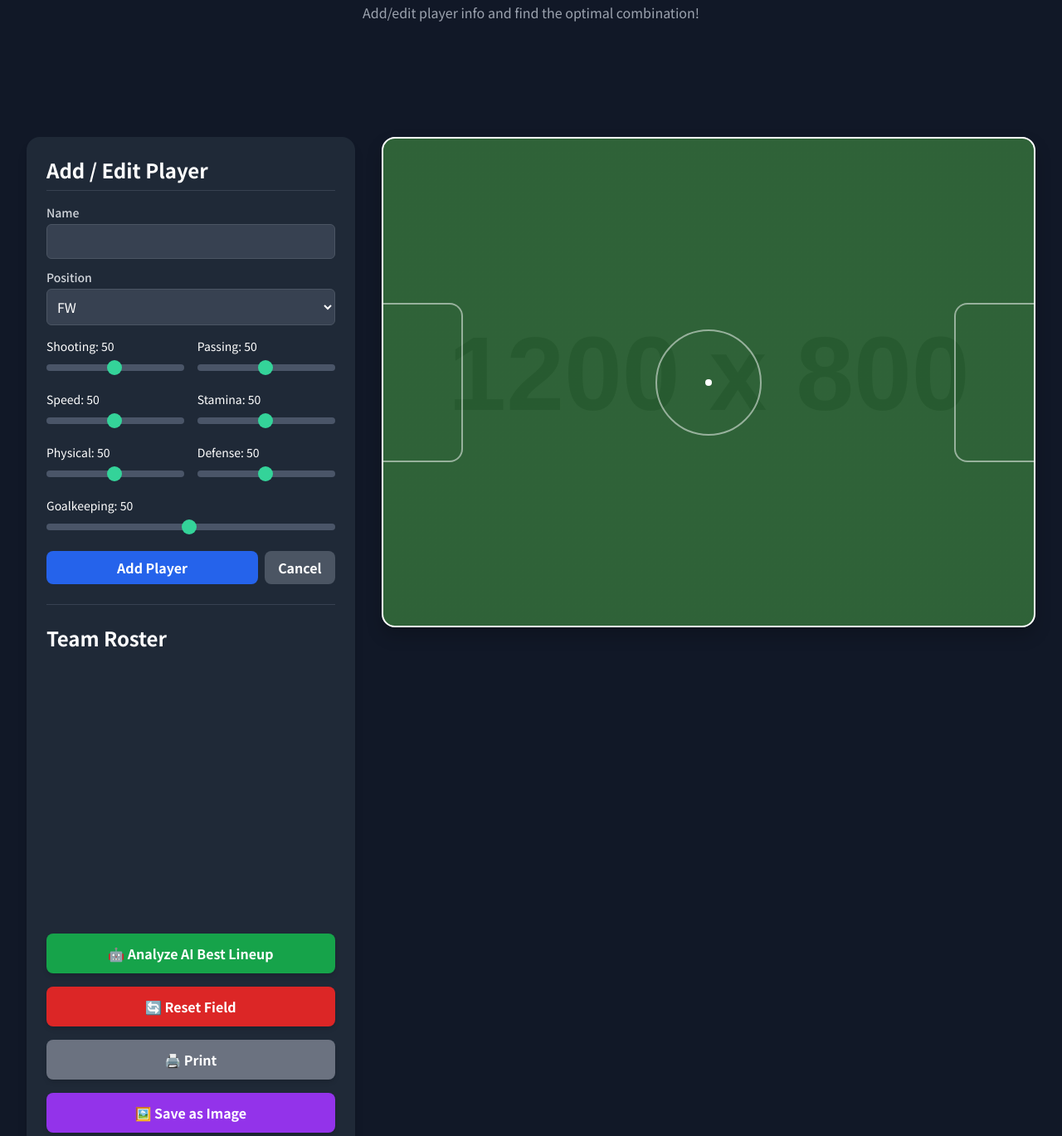
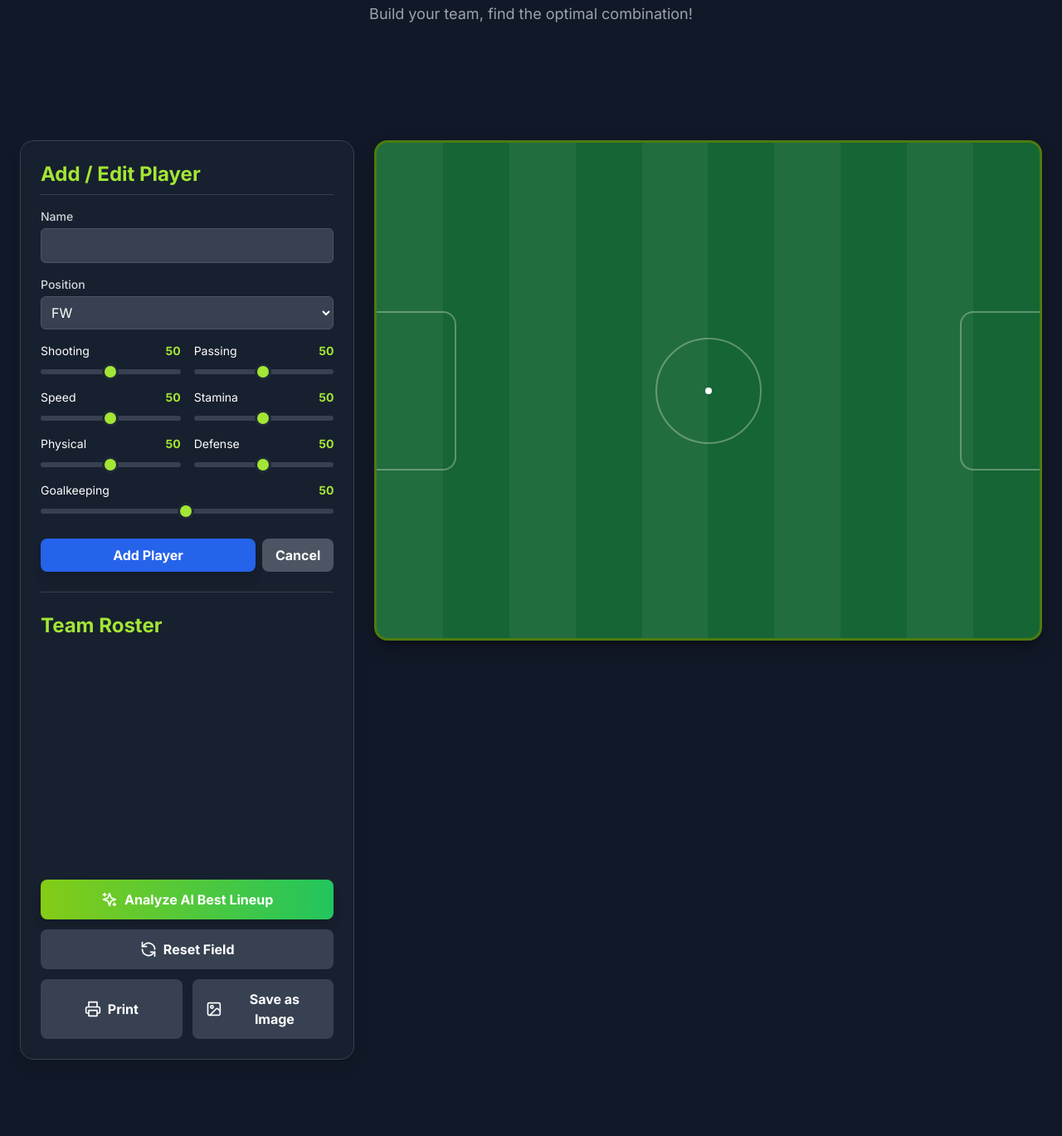
Before and after one commit to johnnycho0127/soccerlineup, a plain HTML site: page index.html in a window 1280 px wide. Shown: the part 77-1446 px from the top of the page at 83% size. After the commit the page ends 1378 px from the top, so only its background shows below. Drawn offline with nearby package versions, Linux system fonts and the light colour scheme; placeholder pictures from the web are drawn by us.

Commit message:
Update index.html

```diff
--- a/index.html
+++ b/index.html
@@ -5,7 +5,9 @@
     <meta name="viewport" content="width=device-width, initial-scale=1.0">
     <title>AI Soccer Lineup Builder</title>
     <script src="https://cdn.tailwindcss.com"></script>
-    <link href="https://fonts.googleapis.com/css2?family=Noto+Sans+KR:wght@400;500;700&display=swap" rel="stylesheet">
+    <link rel="preconnect" href="https://fonts.googleapis.com">
+    <link rel="preconnect" href="https://fonts.gstatic.com" crossorigin>
+    <link href="https://fonts.googleapis.com/css2?family=Inter:wght@400;500;700&display=swap" rel="stylesheet">
     <script src="https://cdnjs.cloudflare.com/ajax/libs/html2canvas/1.4.1/html2canvas.min.js"></script>
 
     <!-- Google AdSense -->
@@ -14,32 +16,40 @@
 
     <style>
         body {
-            font-family: 'Noto Sans KR', sans-serif;
+            font-family: 'Inter', 'Noto Sans KR', sans-serif;
+            background-color: #111827; /* gray-900 */
         }
         .field {
+            background-color: #166534; /* green-800 */
             background-image:
-                linear-gradient(to bottom, rgba(20, 80, 30, 0.85), rgba(20, 80, 30, 0.85)),
-                url('https://placehold.co/1200x800/222/222?text=+');
-            background-size: cover;
-            background-position: center;
-            border: 2px solid #FFF;
-            box-shadow: 0 10px 20px rgba(0,0,0,0.2);
-            position: relative; /* For absolute positioning of players */
+                repeating-linear-gradient(90deg,
+                    rgba(255, 255, 255, 0.05),
+                    rgba(255, 255, 255, 0.05) 10%,
+                    transparent 10%,
+                    transparent 20%
+                );
+            border: 3px solid #4d7c0f; /* lime-700 */
+            box-shadow: 0 10px 25px -5px rgba(0, 0, 0, 0.3), 0 8px 10px -6px rgba(0, 0, 0, 0.3);
+            position: relative;
         }
         .field.drag-over {
-            background-color: rgba(255, 255, 255, 0.1);
+            outline: 3px dashed #a3e635; /* lime-400 */
+            outline-offset: -5px;
         }
-        .field-line, .center-circle { border-color: rgba(255, 255, 255, 0.5); }
+        .field-line, .center-circle { border-color: rgba(255, 255, 255, 0.3); }
         .player {
-            transition: all 0.2s ease;
+            transition: all 0.2s ease-in-out;
             cursor: grab;
-            border: 1px solid rgba(255,255,255,0.1);
-            width: 80px; /* Fixed width for players */
+            border: 2px solid transparent;
+            width: 85px;
             height: auto;
+            background-color: rgba(17, 24, 39, 0.8); /* gray-900 with opacity */
+            backdrop-filter: blur(4px);
+            -webkit-backdrop-filter: blur(4px);
         }
         .player.selected, .player:hover {
-            background-color: #374151; /* gray-700 */
-            border-color: #34d399; /* green-400 */
+            border-color: #a3e635; /* lime-400 */
+            transform: translateY(-2px);
         }
         .player:active {
             cursor: grabbing;
@@ -47,27 +57,27 @@
             z-index: 100;
         }
         .player.on-field {
-            position: absolute; /* Players on the field are absolutely positioned */
+            position: absolute;
         }
         .player.on-field .player-stats { display: none; }
-        .player.on-field .player-name { font-size: 0.875rem; font-weight: bold; }
-        .player.on-field .player-pos { font-size: 0.75rem; }
+        .player.on-field .player-name { font-size: 0.9rem; font-weight: 700; color: #fff; }
+        .player.on-field .player-pos { font-size: 0.8rem; color: #d1d5db; } /* gray-300 */
 
-        input[type="range"] { -webkit-appearance: none; appearance: none; width: 100%; height: 8px; background: #4a5568; border-radius: 5px; outline: none; }
-        input[type="range"]::-webkit-slider-thumb { -webkit-appearance: none; appearance: none; width: 18px; height: 18px; background: #34d399; cursor: pointer; border-radius: 50%; }
-        input[type="range"]::-moz-range-thumb { width: 18px; height: 18px; background: #34d399; cursor: pointer; border-radius: 50%; }
+        input[type="range"] { -webkit-appearance: none; appearance: none; width: 100%; height: 6px; background: #374151; border-radius: 99px; outline: none; transition: background 0.2s; }
+        input[type="range"]:hover { background: #4b5563; }
+        input[type="range"]::-webkit-slider-thumb { -webkit-appearance: none; appearance: none; width: 20px; height: 20px; background: #a3e635; cursor: pointer; border-radius: 50%; border: 3px solid #1f2937; }
+        input[type="range"]::-moz-range-thumb { width: 20px; height: 20px; background: #a3e635; cursor: pointer; border-radius: 50%; border: 3px solid #1f2937; }
 
         @media print {
-            body, .max-w-7xl {
-                margin: 0;
-                padding: 0;
-            }
-            body > *, #player-form-container, #player-list-container, header, .adsbygoogle, .action-buttons {
+            body { background-color: #fff; }
+            header, aside, .adsbygoogle {
                 display: none !important;
             }
             main {
                 width: 100% !important;
                 height: 100vh !important;
+                padding: 0 !important;
+                margin: 0 !important;
                 position: absolute;
                 top: 0;
                 left: 0;
@@ -77,30 +87,30 @@
                 height: 100% !important;
                 border: none !important;
                 box-shadow: none !important;
-                -webkit-print-color-adjust: exact; /* Chrome, Safari */
-                color-adjust: exact; /* Firefox */
+                -webkit-print-color-adjust: exact;
+                color-adjust: exact;
             }
             .player.on-field {
                 -webkit-print-color-adjust: exact;
                 color-adjust: exact;
             }
             .player.on-field .player-name, .player.on-field .player-pos {
-                color: #fff !important; /* Ensure text is visible on dark background */
-                text-shadow: 1px 1px 2px #000;
+                color: #fff !important;
+                text-shadow: 1px 1px 3px rgba(0,0,0,0.8);
             }
         }
     </style>
 </head>
-<body class="bg-gray-900 text-white p-4 lg:p-8">
+<body class="bg-gray-900 text-white p-4 lg:p-6">
 
-    <div class="max-w-7xl mx-auto">
-        <header class="text-center mb-8">
-            <h1 class="text-3xl lg:text-4xl font-bold text-green-400">AI Soccer Lineup Builder</h1>
-            <p class="text-gray-400 mt-2">Add/edit player info and find the optimal combination!</p>
+    <div class="max-w-8xl mx-auto">
+        <header class="text-center mb-6">
+            <h1 class="text-3xl lg:text-5xl font-bold text-transparent bg-clip-text bg-gradient-to-r from-lime-400 to-green-500">AI Soccer Lineup Builder</h1>
+            <p class="text-gray-400 mt-2 text-lg">Build your team, find the optimal combination!</p>
         </header>
 
         <!-- AdSense Ad Unit -->
-        <div class="my-4 flex justify-center">
+        <div class="my-6 flex justify-center">
             <script async src="https://pagead2.googlesyndication.com/pagead/js/adsbygoogle.js?client=ca-pub-8206775175074829"
                  crossorigin="anonymous"></script>
             <!-- soccer -->
@@ -113,71 +123,10 @@
             </script>
         </div>
 
-        <div class="flex flex-col lg:flex-row gap-8">
+        <div class="flex flex-col lg:flex-row gap-6">
 
-            <!-- Player Management Panel -->
-            <aside class="lg:w-1/3 bg-gray-800 p-6 rounded-2xl shadow-lg flex flex-col">
-                <!-- Player Input Form -->
-                <div id="player-form-container">
-                    <h2 class="text-2xl font-semibold mb-4 border-b border-gray-700 pb-2">Add / Edit Player</h2>
-                    <form id="player-form" class="space-y-3">
-                        <input type="hidden" id="playerId">
-                        <div>
-                            <label for="playerName" class="block text-sm font-medium text-gray-300">Name</label>
-                            <input type="text" id="playerName" class="w-full bg-gray-700 border border-gray-600 rounded-md p-2 mt-1 text-white" required>
-                        </div>
-                        <div>
-                            <label for="playerPosition" class="block text-sm font-medium text-gray-300">Position</label>
-                            <select id="playerPosition" class="w-full bg-gray-700 border border-gray-600 rounded-md p-2 mt-1 text-white">
-                                <option>FW</option><option>MF</option><option>DF</option><option>GK</option>
-                            </select>
-                        </div>
-                        <div class="grid grid-cols-2 gap-4">
-                            <div><label class="text-sm">Shooting: <span id="shootingValue">50</span></label><input type="range" id="shooting" min="1" max="100" value="50"></div>
-                            <div><label class="text-sm">Passing: <span id="passingValue">50</span></label><input type="range" id="passing" min="1" max="100" value="50"></div>
-                            <div><label class="text-sm">Speed: <span id="speedValue">50</span></label><input type="range" id="speed" min="1" max="100" value="50"></div>
-                            <div><label class="text-sm">Stamina: <span id="staminaValue">50</span></label><input type="range" id="stamina" min="1" max="100" value="50"></div>
-                            <div><label class="text-sm">Physical: <span id="physicalValue">50</span></label><input type="range" id="physical" min="1" max="100" value="50"></div>
-                            <div><label class="text-sm">Defense: <span id="defenseValue">50</span></label><input type="range" id="defense" min="1" max="100" value="50"></div>
-                            <div class="col-span-2"><label class="text-sm">Goalkeeping: <span id="goalkeepingValue">50</span></label><input type="range" id="goalkeeping" min="1" max="100" value="50"></div>
-                        </div>
-                        <div class="flex gap-2 pt-2">
-                             <button type="submit" id="add-player-btn" class="flex-1 bg-blue-600 hover:bg-blue-700 text-white font-bold py-2 px-4 rounded-lg transition">Add Player</button>
-                             <button type="button" id="update-player-btn" class="flex-1 bg-yellow-600 hover:bg-yellow-700 text-white font-bold py-2 px-4 rounded-lg transition hidden">Update Info</button>
-                             <button type="button" id="delete-player-btn" class="flex-1 bg-red-800 hover:bg-red-700 text-white font-bold py-2 px-4 rounded-lg transition hidden">Delete Player</button>
-                             <button type="button" id="clear-form-btn" class="bg-gray-600 hover:bg-gray-700 text-white font-bold py-2 px-4 rounded-lg transition">Cancel</button>
-                        </div>
-                    </form>
-                </div>
-
-                <div class="border-t border-gray-700 my-6"></div>
-
-                <!-- Player Roster -->
-                <div id="player-list-container">
-                    <h2 class="text-2xl font-semibold mb-4">Team Roster</h2>
-                    <div id="player-list" class="space-y-3 h-[300px] overflow-y-auto pr-2">
-                        <!-- Player cards will be dynamically added here -->
-                    </div>
-                </div>
-
-                <div class="mt-auto pt-6 action-buttons">
-                     <button id="optimize-btn" class="w-full bg-green-600 hover:bg-green-700 text-white font-bold py-3 px-4 rounded-lg transition duration-300 shadow-md">
-                        🤖 Analyze AI Best Lineup
-                    </button>
-                     <button id="reset-btn" class="mt-4 w-full bg-red-600 hover:bg-red-700 text-white font-bold py-3 px-4 rounded-lg transition duration-300 shadow-md">
-                        🔄 Reset Field
-                    </button>
-                     <button id="print-btn" class="mt-4 w-full bg-gray-500 hover:bg-gray-600 text-white font-bold py-3 px-4 rounded-lg transition duration-300 shadow-md">
-                        🖨️ Print
-                    </button>
-                     <button id="save-image-btn" class="mt-4 w-full bg-purple-600 hover:bg-purple-700 text-white font-bold py-3 px-4 rounded-lg transition duration-300 shadow-md">
-                        🖼️ Save as Image
-                    </button>
-                </div>
-            </aside>
-
-            <!-- Soccer Field -->
-            <main class="lg:w-2/3">
+            <!-- Soccer Field (appears first on mobile) -->
+            <main class="lg:w-2/3 order-1 lg:order-2">
                  <div id="field" class="field w-full aspect-[4/3] rounded-2xl p-4">
                     <!-- Field lines (visual elements) -->
                     <div class="absolute top-1/2 left-0 w-full h-px field-line -translate-y-1/2"></div>
@@ -188,11 +137,79 @@
                     <!-- Players will be placed here -->
                 </div>
             </main>
+
+            <!-- Player Management Panel (appears second on mobile) -->
+            <aside class="lg:w-1/3 bg-gray-800/50 backdrop-blur-sm border border-gray-700 p-6 rounded-2xl shadow-lg flex flex-col order-2 lg:order-1">
+                <!-- Player Input Form -->
+                <div id="player-form-container">
+                    <h2 class="text-2xl font-semibold mb-4 border-b border-gray-700 pb-2 text-lime-400">Add / Edit Player</h2>
+                    <form id="player-form" class="space-y-4">
+                        <input type="hidden" id="playerId">
+                        <div>
+                            <label for="playerName" class="block text-sm font-medium text-gray-300">Name</label>
+                            <input type="text" id="playerName" class="w-full bg-gray-700 border border-gray-600 rounded-md p-2 mt-1 text-white focus:ring-lime-500 focus:border-lime-500" required>
+                        </div>
+                        <div>
+                            <label for="playerPosition" class="block text-sm font-medium text-gray-300">Position</label>
+                            <select id="playerPosition" class="w-full bg-gray-700 border border-gray-600 rounded-md p-2 mt-1 text-white focus:ring-lime-500 focus:border-lime-500">
+                                <option>FW</option><option>MF</option><option>DF</option><option>GK</option>
+                            </select>
+                        </div>
+                        <div class="grid grid-cols-2 gap-x-4 gap-y-3">
+                            <div><label class="text-sm flex justify-between">Shooting <span id="shootingValue" class="font-bold text-lime-400">50</span></label><input type="range" id="shooting" min="1" max="100" value="50"></div>
+                            <div><label class="text-sm flex justify-between">Passing <span id="passingValue" class="font-bold text-lime-400">50</span></label><input type="range" id="passing" min="1" max="100" value="50"></div>
+                            <div><label class="text-sm flex justify-between">Speed <span id="speedValue" class="font-bold text-lime-400">50</span></label><input type="range" id="speed" min="1" max="100" value="50"></div>
+                            <div><label class="text-sm flex justify-between">Stamina <span id="staminaValue" class="font-bold text-lime-400">50</span></label><input type="range" id="stamina" min="1" max="100" value="50"></div>
+                            <div><label class="text-sm flex justify-between">Physical <span id="physicalValue" class="font-bold text-lime-400">50</span></label><input type="range" id="physical" min="1" max="100" value="50"></div>
+                            <div><label class="text-sm flex justify-between">Defense <span id="defenseValue" class="font-bold text-lime-400">50</span></label><input type="range" id="defense" min="1" max="100" value="50"></div>
+                            <div class="col-span-2"><label class="text-sm flex justify-between">Goalkeeping <span id="goalkeepingValue" class="font-bold text-lime-400">50</span></label><input type="range" id="goalkeeping" min="1" max="100" value="50"></div>
+                        </div>
+                        <div class="flex gap-2 pt-2">
+                             <button type="submit" id="add-player-btn" class="flex-1 bg-blue-600 hover:bg-blue-500 text-white font-bold py-2 px-4 rounded-lg transition shadow-lg hover:shadow-blue-500/50 flex items-center justify-center gap-2">Add Player</button>
+                             <button type="button" id="update-player-btn" class="flex-1 bg-yellow-500 hover:bg-yellow-400 text-white font-bold py-2 px-4 rounded-lg transition shadow-lg hover:shadow-yellow-500/50 hidden items-center justify-center gap-2">Update Info</button>
+                             <button type="button" id="delete-player-btn" class="flex-1 bg-red-700 hover:bg-red-600 text-white font-bold py-2 px-4 rounded-lg transition shadow-lg hover:shadow-red-600/50 hidden items-center justify-center gap-2">Delete</button>
+                             <button type="button" id="clear-form-btn" class="bg-gray-600 hover:bg-gray-500 text-white font-bold py-2 px-4 rounded-lg transition">Cancel</button>
+                        </div>
+                    </form>
+                </div>
+
+                <div class="border-t border-gray-700 my-6"></div>
+
+                <!-- Player Roster -->
+                <div id="player-list-container" class="flex-grow">
+                    <h2 class="text-2xl font-semibold mb-4 text-lime-400">Team Roster</h2>
+                    <div id="player-list" class="space-y-2 h-[250px] overflow-y-auto pr-2">
+                        <!-- Player cards will be dynamically added here -->
+                    </div>
+                </div>
+
+                <div class="mt-auto pt-6 action-buttons space-y-3">
+                     <button id="optimize-btn" class="w-full bg-gradient-to-r from-lime-500 to-green-500 hover:from-lime-400 hover:to-green-400 text-white font-bold py-3 px-4 rounded-lg transition duration-300 shadow-lg hover:shadow-lime-500/50 flex items-center justify-center gap-2">
+                        <svg xmlns="http://www.w3.org/2000/svg" width="20" height="20" viewBox="0 0 24 24" fill="none" stroke="currentColor" stroke-width="2" stroke-linecap="round" stroke-linejoin="round"><path d="m12 3-1.912 5.813a2 2 0 0 1-1.275 1.275L3 12l5.813 1.912a2 2 0 0 1 1.275 1.275L12 21l1.912-5.813a2 2 0 0 1 1.275-1.275L21 12l-5.813-1.912a2 2 0 0 1-1.275-1.275L12 3Z"/><path d="M5 3v4"/><path d="M19 17v4"/><path d="M3 5h4"/><path d="M17 19h4"/></svg>
+                        Analyze AI Best Lineup
+                    </button>
+                     <button id="reset-btn" class="w-full bg-gray-700 hover:bg-red-600 text-white font-bold py-3 px-4 rounded-lg transition duration-300 flex items-center justify-center gap-2">
+                        <svg xmlns="http://www.w3.org/2000/svg" width="20" height="20" viewBox="0 0 24 24" fill="none" stroke="currentColor" stroke-width="2" stroke-linecap="round" stroke-linejoin="round"><path d="M3 2v6h6"/><path d="M21 12A9 9 0 0 0 6 5.3L3 8"/><path d="M21 22v-6h-6"/><path d="M3 12a9 9 0 0 0 15 6.7l3-2.7"/></svg>
+                        Reset Field
+                    </button>
+                    <div class="flex gap-3">
+                         <button id="print-btn" class="w-full bg-gray-700 hover:bg-gray-600 text-white font-bold py-3 px-4 rounded-lg transition duration-300 flex items-center justify-center gap-2">
+                            <svg xmlns="http://www.w3.org/2000/svg" width="20" height="20" viewBox="0 0 24 24" fill="none" stroke="currentColor" stroke-width="2" stroke-linecap="round" stroke-linejoin="round"><path d="M6 9V2h12v7"/><path d="M6 18H4a2 2 0 0 1-2-2v-5a2 2 0 0 1 2-2h16a2 2 0 0 1 2 2v5a2 2 0 0 1-2 2h-2"/><path d="M6 14h12v8H6z"/></svg>
+                            Print
+                        </button>
+                         <button id="save-image-btn" class="w-full bg-gray-700 hover:bg-gray-600 text-white font-bold py-3 px-4 rounded-lg transition duration-300 flex items-center justify-center gap-2">
+                            <svg xmlns="http://www.w3.org/2000/svg" width="20" height="20" viewBox="0 0 24 24" fill="none" stroke="currentColor" stroke-width="2" stroke-linecap="round" stroke-linejoin="round"><rect width="18" height="18" x="3" y="3" rx="2" ry="2"/><circle cx="9" cy="9" r="2"/><path d="m21 15-3.086-3.086a2 2 0 0 0-2.828 0L6 21"/></svg>
+                            Save as Image
+                        </button>
+                    </div>
+                </div>
+            </aside>
+
         </div>
     </div>
 
     <!-- Message Modal -->
-    <div id="message-modal" class="hidden fixed inset-0 bg-black bg-opacity-70 flex items-center justify-center z-50"><div class="bg-white text-gray-800 p-6 rounded-lg shadow-xl text-center w-11/12 md:w-1/3"><p id="message-text" class="text-lg font-medium"></p><button id="close-modal-btn" class="mt-6 bg-green-600 text-white px-6 py-2 rounded-lg font-bold">OK</button></div></div>
+    <div id="message-modal" class="hidden fixed inset-0 bg-black bg-opacity-70 flex items-center justify-center z-50"><div class="bg-gray-800 border border-gray-700 text-white p-6 rounded-lg shadow-xl text-center w-11/12 md:w-1/3"><p id="message-text" class="text-lg font-medium"></p><button id="close-modal-btn" class="mt-6 bg-lime-600 text-white px-6 py-2 rounded-lg font-bold">OK</button></div></div>
 
 <script>
 document.addEventListener('DOMContentLoaded', () => {
@@ -244,7 +261,7 @@ document.addEventListener('DOMContentLoaded', () => {
     function createPlayerCard(player) {
         const playerCard = document.createElement('div');
         playerCard.id = player.id;
-        playerCard.className = 'player bg-gray-700 p-2 rounded-lg flex flex-col text-center shadow-md';
+        playerCard.className = 'player p-2 rounded-lg flex flex-col text-center shadow-md';
         playerCard.draggable = true;
         playerCard.innerHTML = `
             <div class="text-center">
@@ -252,7 +269,7 @@ document.addEventListener('DOMContentLoaded', () => {
                 <p class="text-sm text-gray-400 player-pos">${player.position}</p>
             </div>
             <div class="grid grid-cols-3 gap-x-2 gap-y-1 mt-2 text-xs player-stats">
-                <span class="text-blue-300">Shooting: ${player.stats.shooting}</span><span class="text-green-300">Passing: ${player.stats.passing}</span><span class="text-yellow-300">Speed: ${player.stats.speed}</span><span class="text-orange-300">Stamina: ${player.stats.stamina}</span><span class="text-purple-300">Physical: ${player.stats.physical}</span><span class="text-red-300">Defense: ${player.stats.defense}</span>
+                <span class="text-blue-400">Shooting: ${player.stats.shooting}</span><span class="text-green-400">Passing: ${player.stats.passing}</span><span class="text-yellow-400">Speed: ${player.stats.speed}</span><span class="text-orange-400">Stamina: ${player.stats.stamina}</span><span class="text-purple-400">Physical: ${player.stats.physical}</span><span class="text-red-400">Defense: ${player.stats.defense}</span>
             </div>
         `;
         return playerCard;
@@ -348,7 +365,8 @@ document.addEventListener('DOMContentLoaded', () => {
     saveImageBtn.addEventListener('click', () => {
         const originalShadow = field.style.boxShadow;
         field.style.boxShadow = 'none';
-        html2canvas(field).then(canvas => {
+        // Use a higher scale for better image quality
+        html2canvas(field, { scale: 2, backgroundColor: null }).then(canvas => {
             field.style.boxShadow = originalShadow;
             const image = canvas.toDataURL('image/png');
             const link = document.createElement('a');
```
